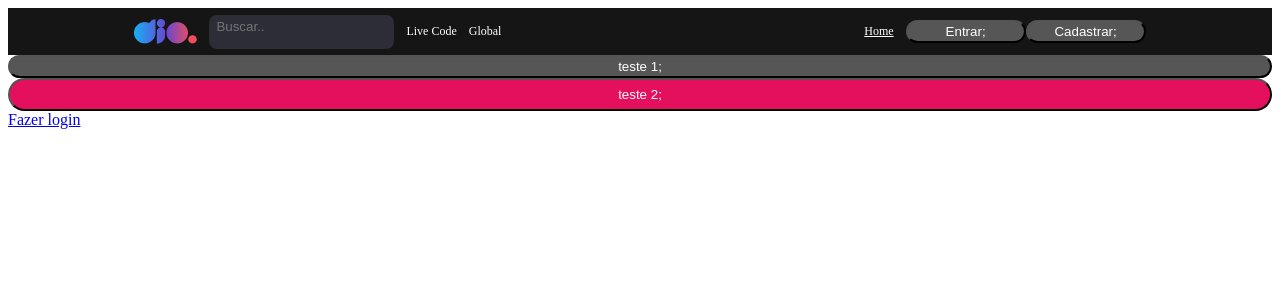
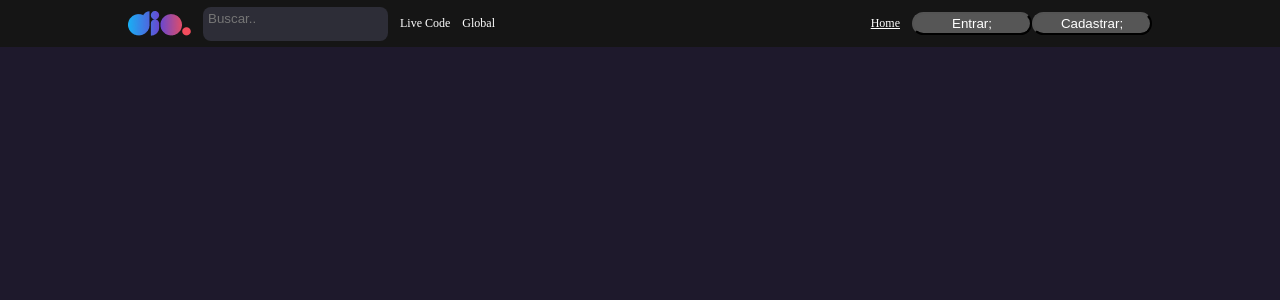
Before and after one commit to kervines/intro-react-js, a React (Create React App) app: page / in a window 1280 px wide. Shown: the top 300 px of the page. Built offline with nearby package versions, Linux system fonts and the light colour scheme.

Commit message:
Foi adicionado o style global da pagina.

```diff
--- a/src/components/Header/style.js
+++ b/src/components/Header/style.js
@@ -37,6 +37,10 @@ export const BuscarInputContainer = styled.div`
   border-radius: 8px;
   padding: 2px 5px;
   margin: 0 12px;
+
+  diplay: flex;
+  align-items: center;
+  justify-content: center;
 `;
 
 export const Menu = styled.a`
--- a/src/index.js
+++ b/src/index.js
@@ -2,9 +2,12 @@ import React from "react";
 import ReactDOM from "react-dom/client";
 import App from "./App";
 
+import { GlobalStyle } from "./styles/global";
+
 const root = ReactDOM.createRoot(document.getElementById("root"));
 root.render(
   <React.StrictMode>
+    <GlobalStyle />
     <App />
   </React.StrictMode>
 );
--- a/src/pages/home/index.jsx
+++ b/src/pages/home/index.jsx
@@ -6,9 +6,6 @@ const Home = () => {
   return (
     <>
       <Header />
-      <Button title="teste 1" />
-      <Button variant="secondary" title="teste 2" />
-      <Link to="/login">Fazer login</Link>
     </>
   );
 };
--- /dev/null
+++ b/src/styles/global.js
@@ -0,0 +1,13 @@
+import { createGlobalStyle } from "styled-components";
+
+export const GlobalStyle = createGlobalStyle`
+*{
+  margin:0;
+  padding:0;
+}
+
+body{
+  background-color: #1e192c;
+  color: #fff
+}
+`;
```
